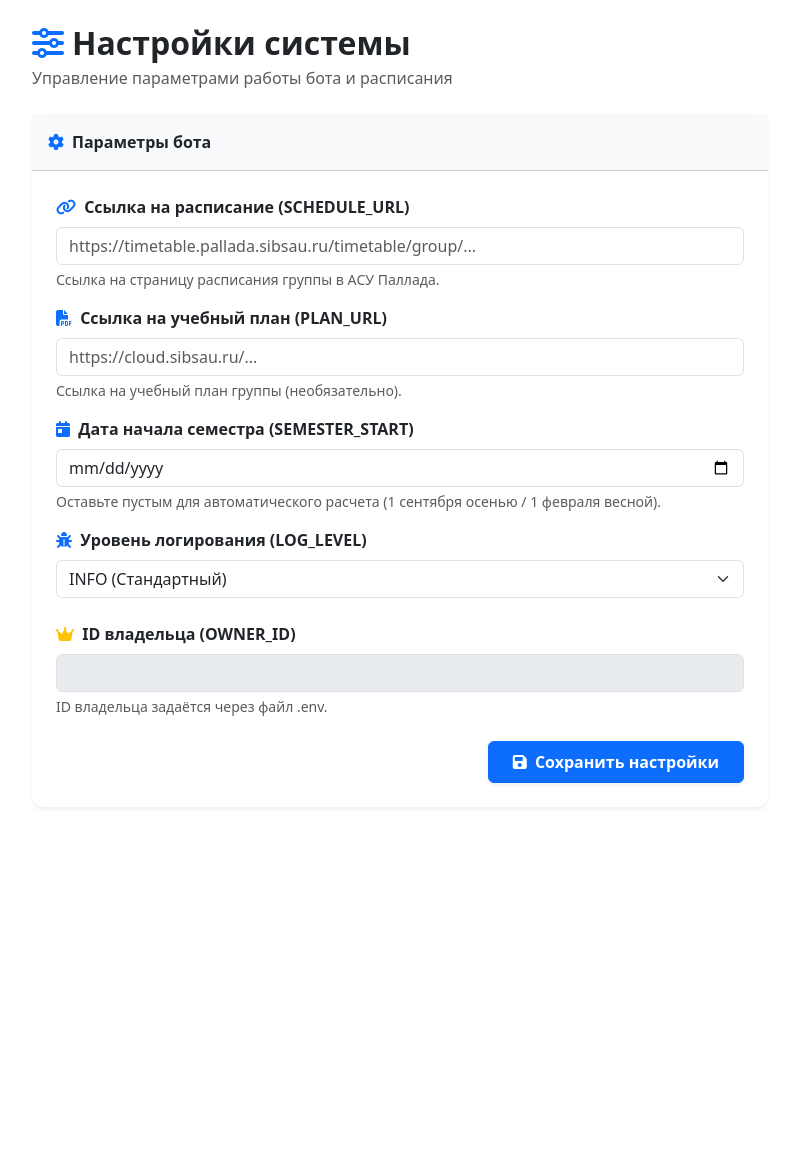
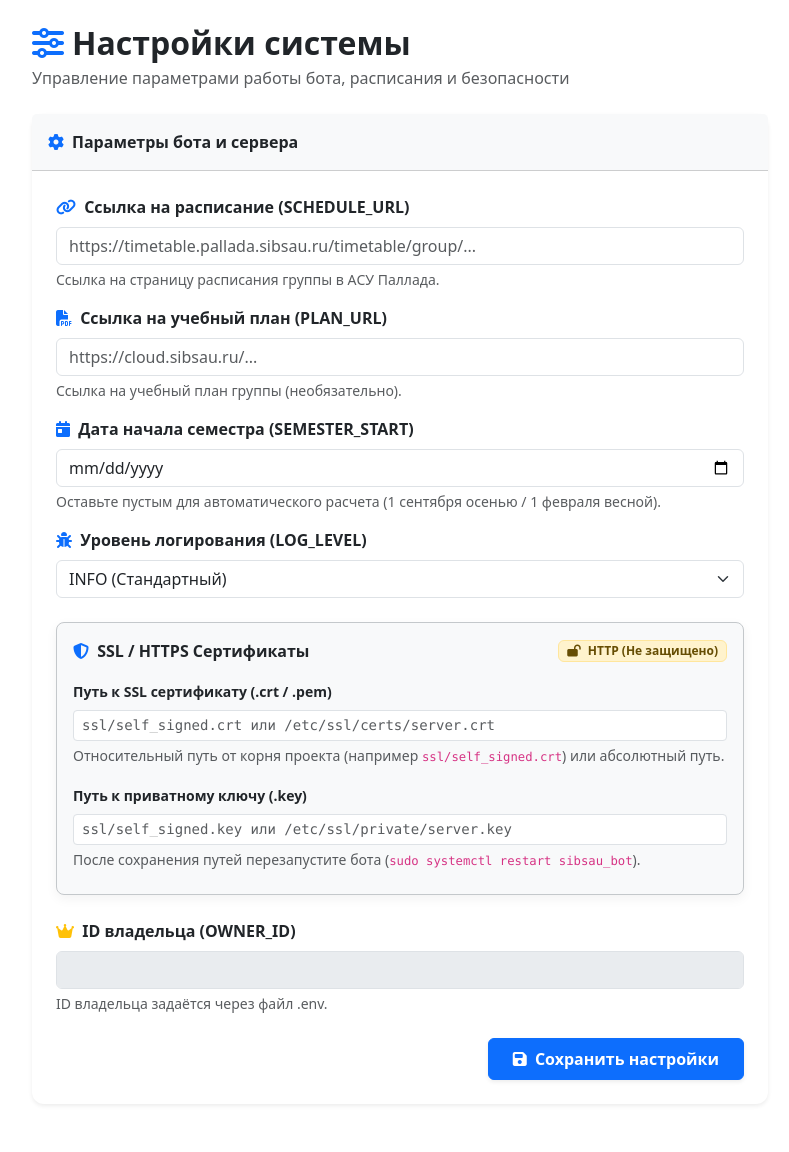
Before and after one commit to Baillora/SIBSAU_BOT, a Flask app: template scr/admin_panel/templates/settings.html in a window 1280 px wide. Shown: the whole page, without its empty margins (240-1029 px from the left). Before the commit the page ends 808 px from the top, so only its background shows below. Run offline with Flask 3, Linux system fonts and the light colour scheme; the template is opened without the code that fills it, so the values that code supplies are empty.

Commit message:
feat: Добавил конфиг путей ssl для панели в настройках, и алёрт о том что работает в http

```diff
--- a/scr/admin_panel/app.py
+++ b/scr/admin_panel/app.py
@@ -158,6 +158,7 @@ def role_required(*allowed_roles: str):
 @app.context_processor
 def inject_user_context():
     """Передача данных текущего пользователя во все шаблоны"""
+    has_ssl = bool(settings.SSL_CERT and settings.SSL_KEY and os.path.exists(settings.SSL_CERT) and os.path.exists(settings.SSL_KEY))
     if session.get("logged_in"):
         role = get_user_role()
         role_labels = {
@@ -172,6 +173,7 @@ def inject_user_context():
             "current_username": session.get("username", "Пользователь"),
             "current_tg_id": session.get("telegram_id"),
             "is_master_admin": session.get("is_master_admin", False),
+            "is_https": has_ssl,
         }
     return {
         "current_role": None,
@@ -179,6 +181,7 @@ def inject_user_context():
         "current_username": None,
         "current_tg_id": None,
         "is_master_admin": False,
+        "is_https": has_ssl,
     }
 
 
@@ -808,6 +811,8 @@ def settings_panel():
         new_plan = (request.form.get("plan_url") or "").strip()
         new_sem_start = (request.form.get("semester_start") or "").strip()
         new_log_level = (request.form.get("log_level") or "INFO").strip().upper()
+        new_ssl_cert = (request.form.get("ssl_cert") or "").strip()
+        new_ssl_key = (request.form.get("ssl_key") or "").strip()
 
         if new_sched and not is_safe_url(new_sched):
             flash("❌ Недопустимый URL для расписания (разрешены только http/https)", "danger")
@@ -825,15 +830,26 @@ def settings_panel():
         settings.SEMESTER_START = new_sem_start
         settings.LOG_LEVEL = new_log_level
 
+        if new_ssl_cert:
+            resolved_cert = settings._resolve_ssl_path(new_ssl_cert)
+            settings.SSL_CERT = resolved_cert or new_ssl_cert
+        if new_ssl_key:
+            resolved_key = settings._resolve_ssl_path(new_ssl_key)
+            settings.SSL_KEY = resolved_key or new_ssl_key
+
         flash("✅ Настройки обновлены и успешно сохранены!", "success")
         return redirect(url_for("settings_panel"))
 
+    has_ssl = bool(settings.SSL_CERT and settings.SSL_KEY and os.path.exists(settings.SSL_CERT) and os.path.exists(settings.SSL_KEY))
     current_settings = {
         "schedule_url": settings.SCHEDULE_URL,
         "plan_url": settings.PLAN_URL,
         "semester_start": settings.SEMESTER_START,
         "log_level": settings.LOG_LEVEL,
         "owner_id": settings.OWNER_ID,
+        "ssl_cert": settings.SSL_CERT or "",
+        "ssl_key": settings.SSL_KEY or "",
+        "use_ssl": has_ssl,
     }
 
     return render_template("settings.html", settings=current_settings)
--- a/scr/admin_panel/templates/settings.html
+++ b/scr/admin_panel/templates/settings.html
@@ -5,13 +5,13 @@
     <div class="d-flex justify-content-between align-items-center mb-4">
       <div>
         <h2 class="fw-bold mb-1"><i class="fa-solid fa-sliders text-primary me-2"></i>Настройки системы</h2>
-        <p class="text-muted mb-0">Управление параметрами работы бота и расписания</p>
+        <p class="text-muted mb-0">Управление параметрами работы бота, расписания и безопасности</p>
       </div>
     </div>
 
     <div class="card border-0 shadow-sm mb-4">
       <div class="card-header bg-body-tertiary fw-bold py-3">
-        <i class="fa-solid fa-gear me-2 text-primary"></i>Параметры бота
+        <i class="fa-solid fa-gear me-2 text-primary"></i>Параметры бота и сервера
       </div>
       <div class="card-body p-4">
         <form method="POST" action="{{ url_for('settings_panel') }}">
@@ -57,6 +57,34 @@
             </select>
           </div>
 
+          <!-- SSL CERTIFICATE & KEY CONFIGURATION -->
+          <div class="card border border-secondary-subtle p-3 mb-4 bg-body-tertiary rounded-3">
+            <div class="d-flex align-items-center justify-content-between mb-3">
+              <span class="fw-bold"><i class="fa-solid fa-shield-halved me-1 text-primary"></i> SSL / HTTPS Сертификаты</span>
+              {% if settings.use_ssl %}
+                <span class="badge bg-success-subtle text-success border border-success-subtle px-2 py-1">
+                  <i class="fa-solid fa-lock me-1"></i> HTTPS Активен
+                </span>
+              {% else %}
+                <span class="badge bg-warning-subtle text-warning-emphasis border border-warning-subtle px-2 py-1">
+                  <i class="fa-solid fa-lock-open me-1"></i> HTTP (Не защищено)
+                </span>
+              {% endif %}
+            </div>
+
+            <div class="mb-3">
+              <label class="form-label small fw-semibold">Путь к SSL сертификату (.crt / .pem)</label>
+              <input type="text" name="ssl_cert" class="form-control form-control-sm font-monospace" value="{{ settings.ssl_cert }}" placeholder="ssl/self_signed.crt или /etc/ssl/certs/server.crt">
+              <div class="form-text small">Относительный путь от корня проекта (например <code>ssl/self_signed.crt</code>) или абсолютный путь.</div>
+            </div>
+
+            <div class="mb-2">
+              <label class="form-label small fw-semibold">Путь к приватному ключу (.key)</label>
+              <input type="text" name="ssl_key" class="form-control form-control-sm font-monospace" value="{{ settings.ssl_key }}" placeholder="ssl/self_signed.key или /etc/ssl/private/server.key">
+              <div class="form-text small">После сохранения путей перезапустите бота (<code>sudo systemctl restart sibsau_bot</code>).</div>
+            </div>
+          </div>
+
           <!-- OWNER_ID -->
           <div class="mb-4">
             <label class="form-label fw-semibold">
```
Also changed, not shown: scr/admin_panel/templates/login.html (+18 -0 lines), scr/core/settings.py (+21 -2 lines).
